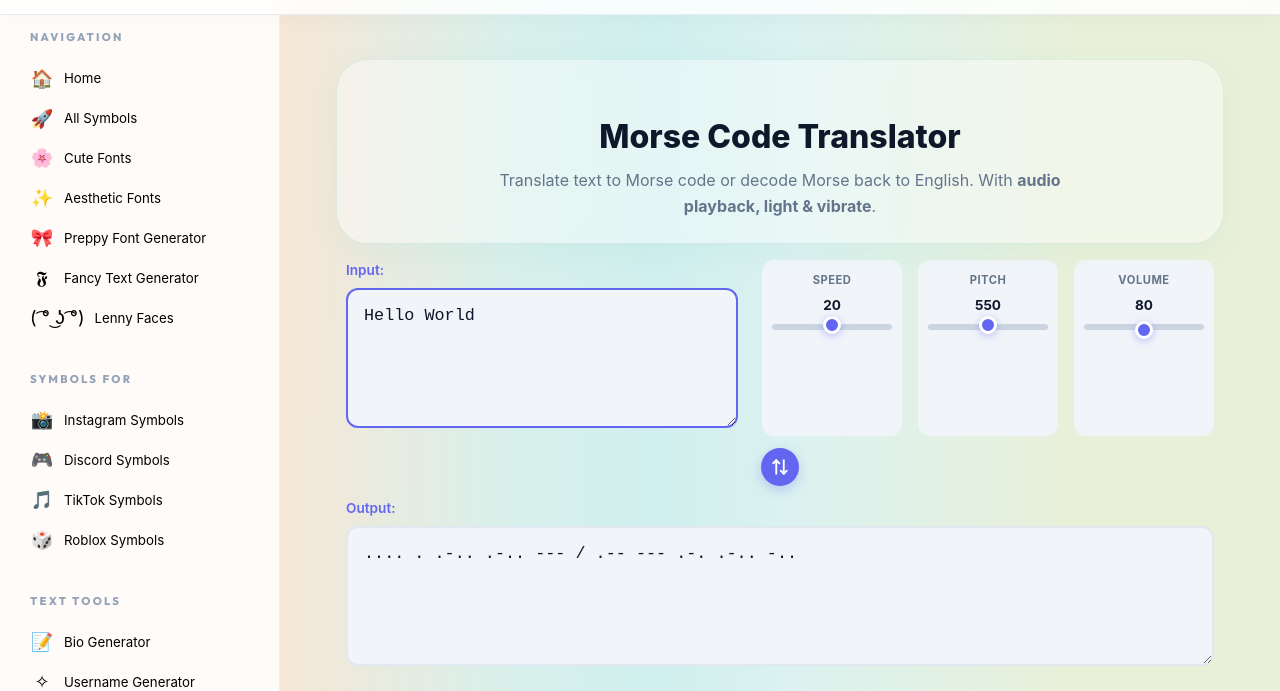
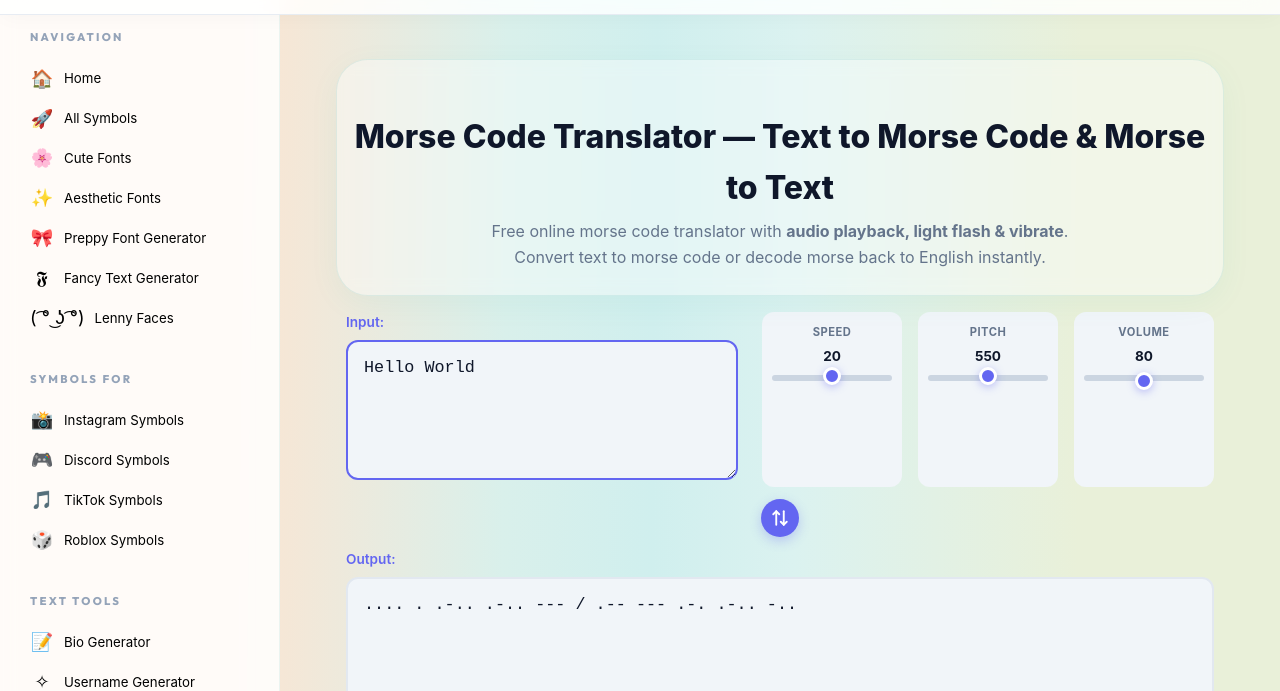
Before and after one commit to ShahidDeveloper1/website1, a website: page morse-code.html in a window 1280 px wide. Shown: the part 61-752 px from the top of the page. Drawn offline with Linux system fonts and the light colour scheme.

Commit message:
seo: update morse code H1 to keyword-rich heading targeting "morse code translator"

```diff
--- a/morse-code.html
+++ b/morse-code.html
@@ -114,8 +114,8 @@
 
   <main class="main-content" style="padding-top:6rem;">
     <section class="hero" style="text-align:center;padding:1.5rem 1rem;">
-      <h1 style="font-size:2rem;font-weight:800;margin-bottom:.4rem;">Morse Code Translator</h1>
-      <p style="color:#64748b;max-width:600px;margin:0 auto;">Translate text to Morse code or decode Morse back to English. With <strong>audio playback, light & vibrate</strong>.</p>
+      <h1 style="font-size:2rem;font-weight:800;margin-bottom:.4rem;">Morse Code Translator — Text to Morse Code & Morse to Text</h1>
+      <p style="color:#64748b;max-width:600px;margin:0 auto;">Free online morse code translator with <strong>audio playback, light flash & vibrate</strong>. Convert text to morse code or decode morse back to English instantly.</p>
     </section>
 
     <div class="morse-app">
```
